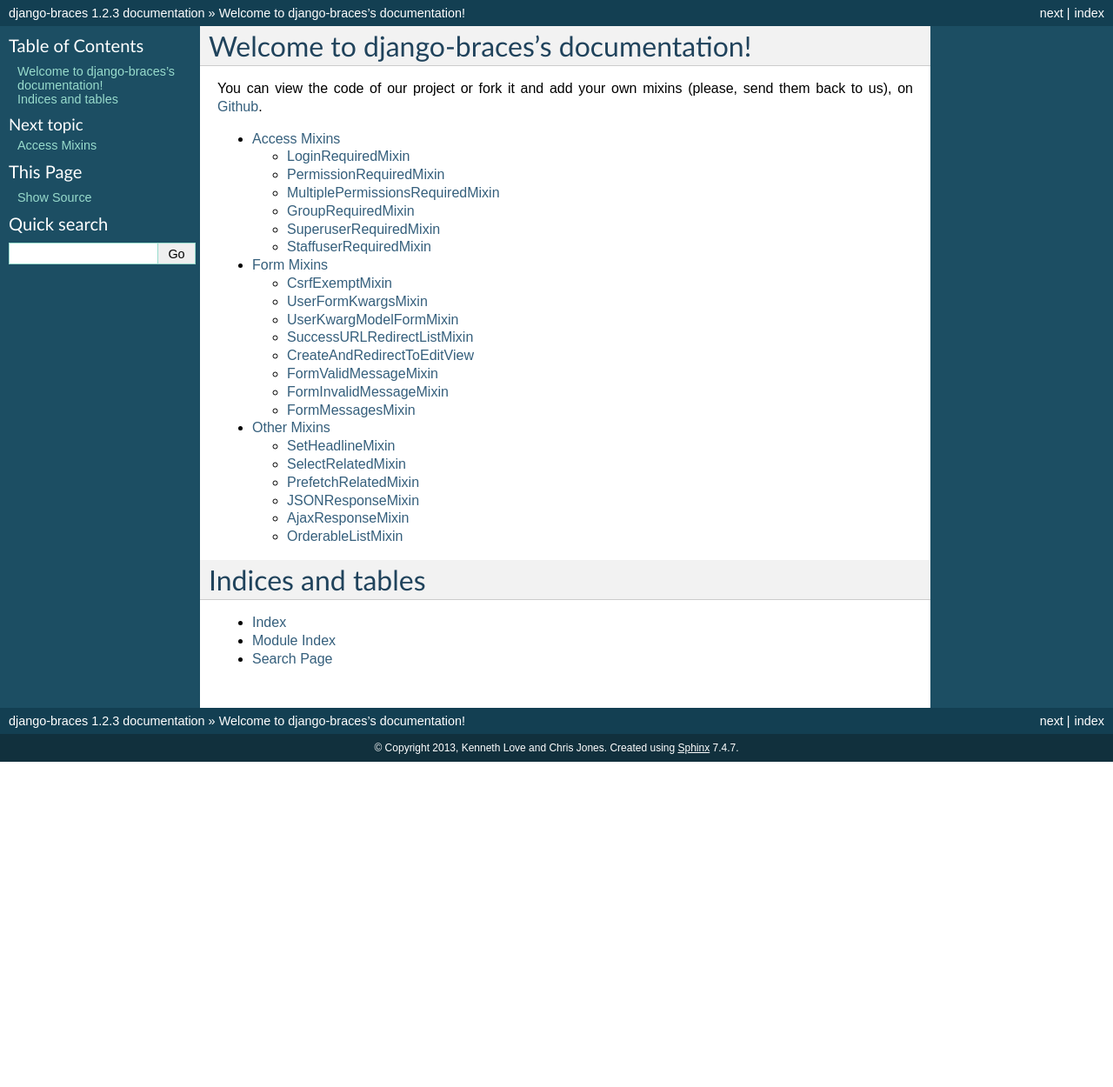
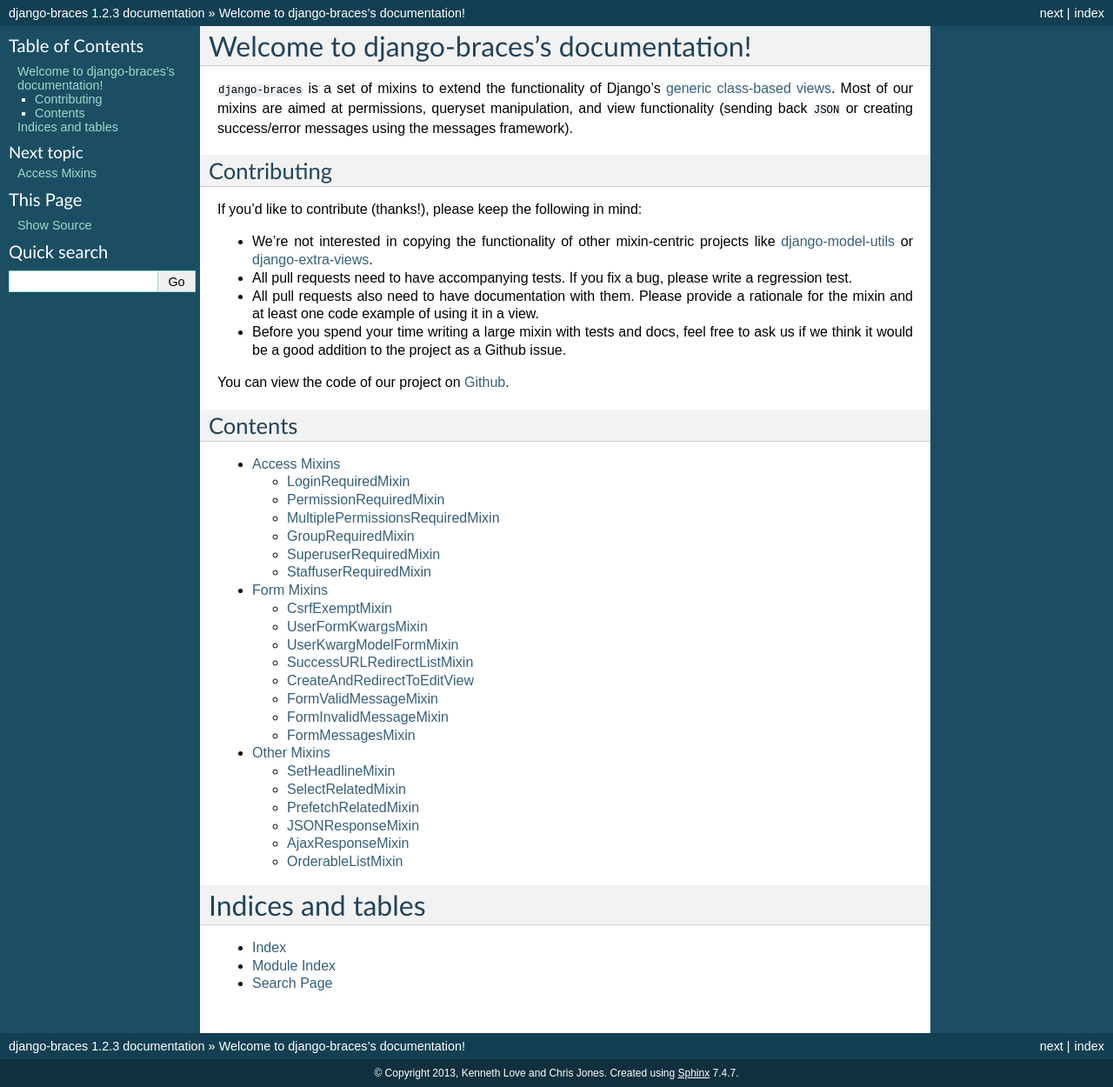
Before and after one commit to brack3t/django-braces, a Sphinx documentation site: the page built from docs/index.rst, in a window 1280 px wide. Shown: the whole page at 87% size. Built offline with Sphinx 7.4.7, drawn with Linux system fonts in a browser that asks for light colours; before the commit the page ends 900 px from its top, so only the background shows below that.

Commit message:
updated docs index with contribution rules. closes #73

```diff
--- a/docs/index.rst
+++ b/docs/index.rst
@@ -6,7 +6,23 @@
 Welcome to django-braces's documentation!
 =========================================
 
-You can view the code of our project or fork it and add your own mixins (please, send them back to us), on `Github`_.
+``django-braces`` is a set of mixins to extend the functionality of Django's `generic class-based views`_. Most of our mixins are aimed at permissions, queryset manipulation, and view functionality (sending back ``JSON`` or creating success/error messages using the messages framework).
+
+
+Contributing
+------------
+
+If you'd like to contribute (thanks!), please keep the following in mind:
+
+* We're not interested in copying the functionality of other mixin-centric projects like `django-model-utils`_ or `django-extra-views`_.
+* All pull requests need to have accompanying tests. If you fix a bug, please write a regression test.
+* All pull requests also need to have documentation with them. Please provide a rationale for the mixin and at least one code example of using it in a view.
+* Before you spend your time writing a large mixin with tests and docs, feel free to ask us if we think it would be a good addition to the project as a Github issue.
+
+You can view the code of our project on `Github`_.
+
+Contents
+--------
 
 .. toctree::
     :maxdepth: 2
@@ -25,3 +41,6 @@
 
 
 .. _Github: https://github.com/brack3t/django-braces
+.. _generic class-based views: https://docs.djangoproject.com/en/1.5/topics/class-based-views/
+.. _django-model-utils: https://github.com/carljm/django-model-utils
+.. _django-extra-views: https://github.com/AndrewIngram/django-extra-views
```
